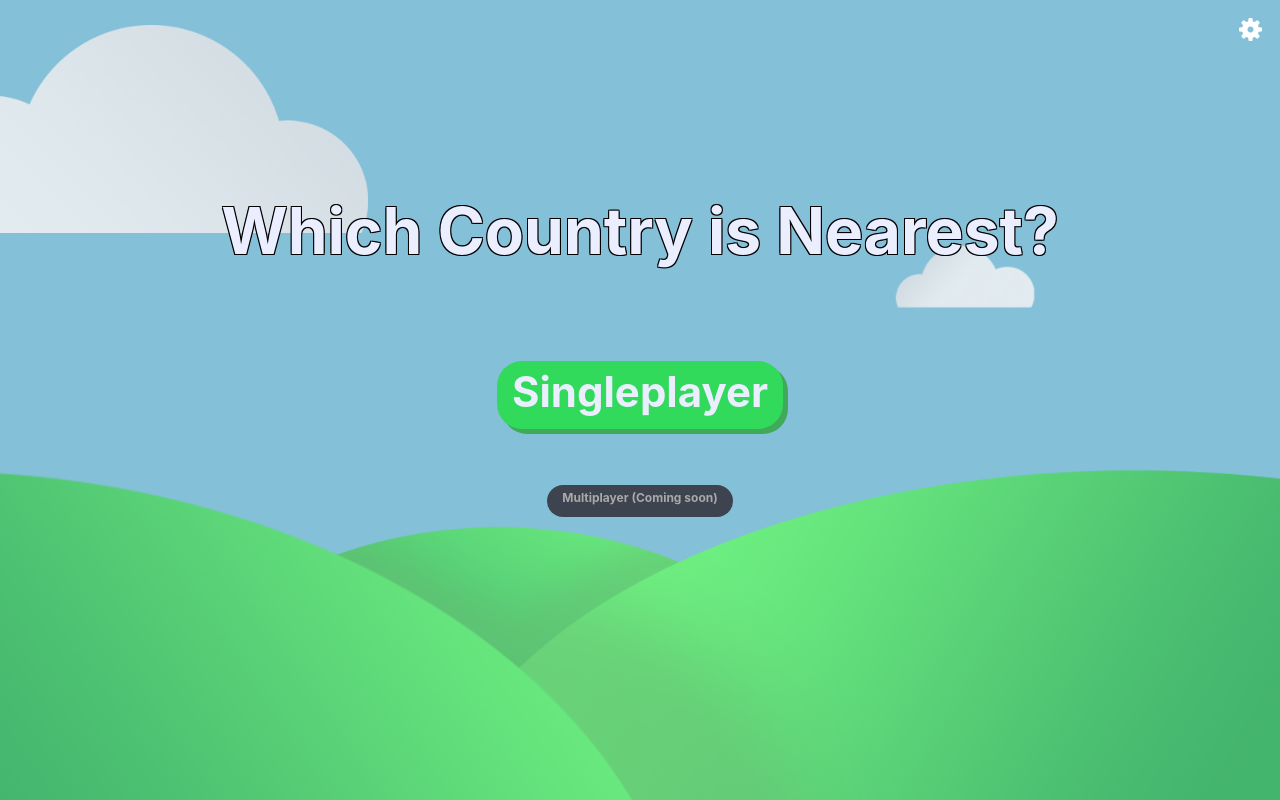
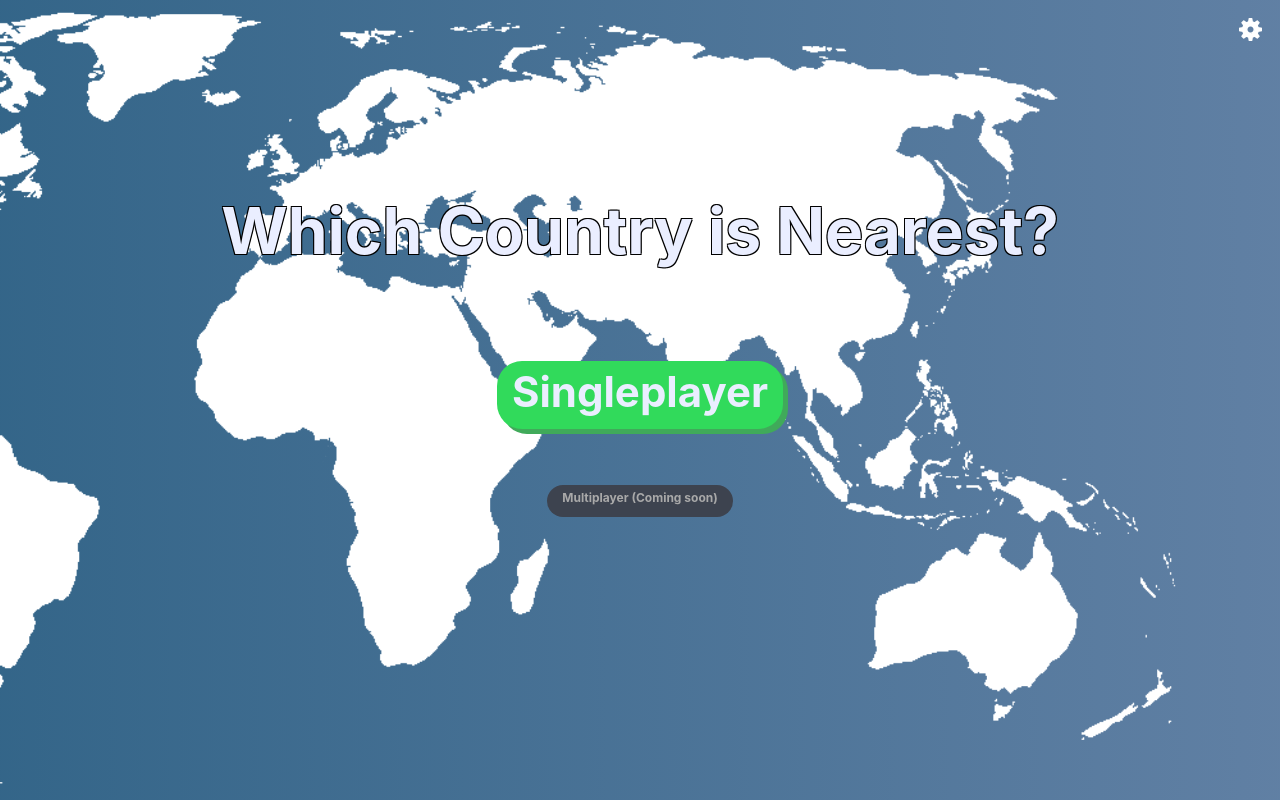
Before and after one commit to aniOfri/thencgame, a React (Vite) app: page / in a window 1280 px wide. Built offline with nearby package versions, Linux system fonts and the light colour scheme; no server answers.

Commit message:
background

```diff
--- a/src/App.css
+++ b/src/App.css
@@ -3,7 +3,7 @@ body {
 }
 .App {
   cursor: default;
-  background-image: url("./data/background.png");
+  background: linear-gradient(90deg, hsla(205, 45%, 37%, 1) 0%, hsla(212, 27%, 51%, 1) 100%);
   background-size:cover;
   background-position-x:center;
   min-height: 100vh;
@@ -12,6 +12,18 @@ body {
   flex-direction: column;
   font-size: calc(5px + 2vmin);
   color: rgb(234, 238, 255);
+  z-index: -2;
+}
+
+.backgroundImg{
+  box-shadow: 5px 5px #BECDDD;
+  position: absolute;
+  top: 0;
+  right:0;
+  object-fit: cover;
+  width: auto;
+  height:100%;
+  z-index:0;
 }
 
 div.text{
--- a/src/App.jsx
+++ b/src/App.jsx
@@ -6,8 +6,11 @@ import Menu from './components/menu';
 import Game from './components/game';
 import Cloud from './components/cloud';
 
+// Data
+import backgroundImage from './data/worldmap.png';
+
 // Modules
-import { useContext, useEffect, useState } from 'react'
+import { useContext, useEffect, useState } from 'react';
 import { checkCookies, createCookies } from './modules/Cookies';
 import { SocketContext } from './modules/socket';
 
@@ -150,8 +153,7 @@ function App() {
 
   return (
     <div className="App">
-        <Cloud className="cloud" big={true} size={width < height ? width/1000 : height/1000} x_offset={width < height ? -width/10 : 2*width/3} y_offset="0"/>
-        <Cloud className="cloud" size={width < height ? width/2000 : height/2000} x_offset={width < height ? -width/5 : width/9} y_offset={height/4}/>
+        <img className="backgroundImg" src={backgroundImage}/>
         <div className="text">
           {jsx}
         </div>
```
Also changed, not shown: src/data/worldmap.png (added).
